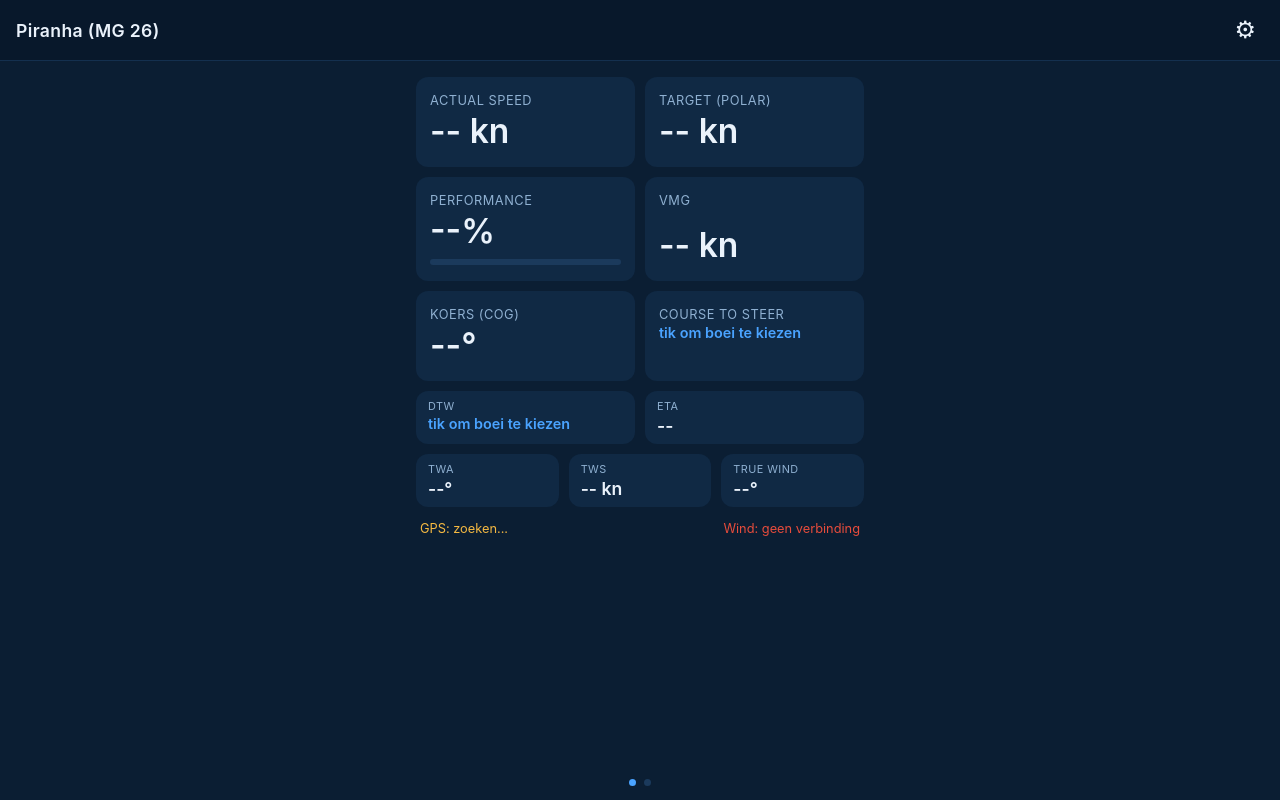
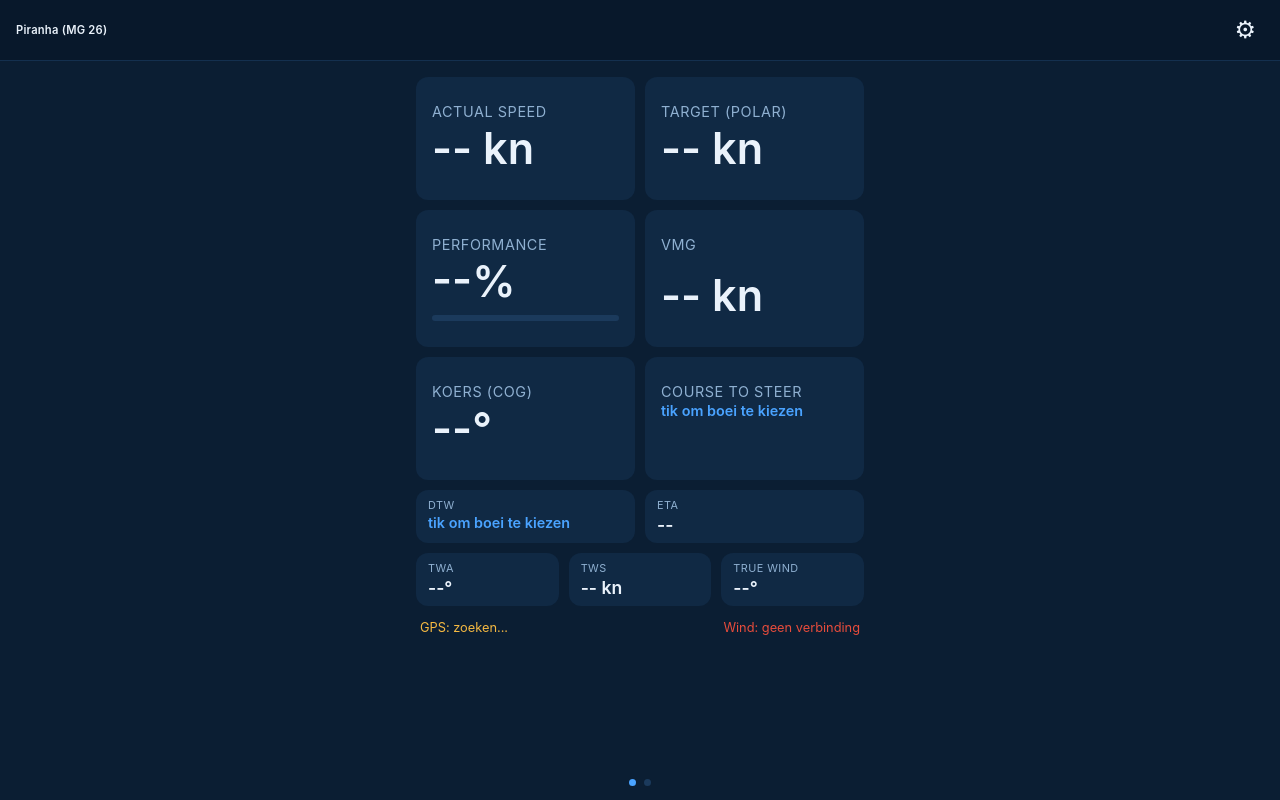
Before and after one commit to Jdb1993-dev/Sailingperformance, a website: page index.html in a window 1280 px wide. Drawn offline with nearby package versions, Linux system fonts and the light colour scheme; no server answers.

Commit message:
Vergroot bovenste 6 tegels verder, wissel header-tekstgroottes om
- .tile-lg: padding/waarde/label allemaal groter, zodat het GPS/wind-statusregeltje
  onderaan van het scherm afvalt op een telefoon.
- header h1 ('Piranha (MG 26)') en .nav-label ('Navigeer naar:') wisselen van
  font-size: het scheepsnaam-label wordt klein, het navigatie-label groot.

```diff
--- a/style.css
+++ b/style.css
@@ -19,9 +19,9 @@ header {
   border-bottom: 1px solid #14304f;
   flex-shrink: 0;
 }
-header h1 { font-size: 1.1rem; margin: 0; font-weight: 600; letter-spacing: 0.02em; }
+header h1 { font-size: 0.7rem; margin: 0; font-weight: 600; letter-spacing: 0.02em; }
 .header-right { display: flex; align-items: center; gap: 6px; }
-.nav-label { color: #8fb0d1; font-size: 0.7rem; white-space: nowrap; }
+.nav-label { color: #8fb0d1; font-size: 1.1rem; white-space: nowrap; }
 #settingsBtn {
   background: none; border: none; color: #eaf2fb; font-size: 1.5rem; cursor: pointer; line-height: 1;
   padding: 4px 8px;
@@ -147,9 +147,9 @@ input[type="time"] {
 .grid.cols-3 .tile-value { font-size: 1.3rem; }
 .tile-value.prompt { font-size: 0.9rem; font-weight: 600; color: #4aa3ff; }
 
-.tile-lg { padding: 16px 14px; }
-.tile-lg .tile-label { font-size: 0.8rem; }
-.tile-lg .tile-value { font-size: 2.1rem; }
+.tile-lg { padding: 26px 16px; }
+.tile-lg .tile-label { font-size: 0.9rem; }
+.tile-lg .tile-value { font-size: 2.7rem; }
 
 .tile-sm { padding: 8px 12px; }
 .tile-sm .tile-label { font-size: 0.68rem; }
```
